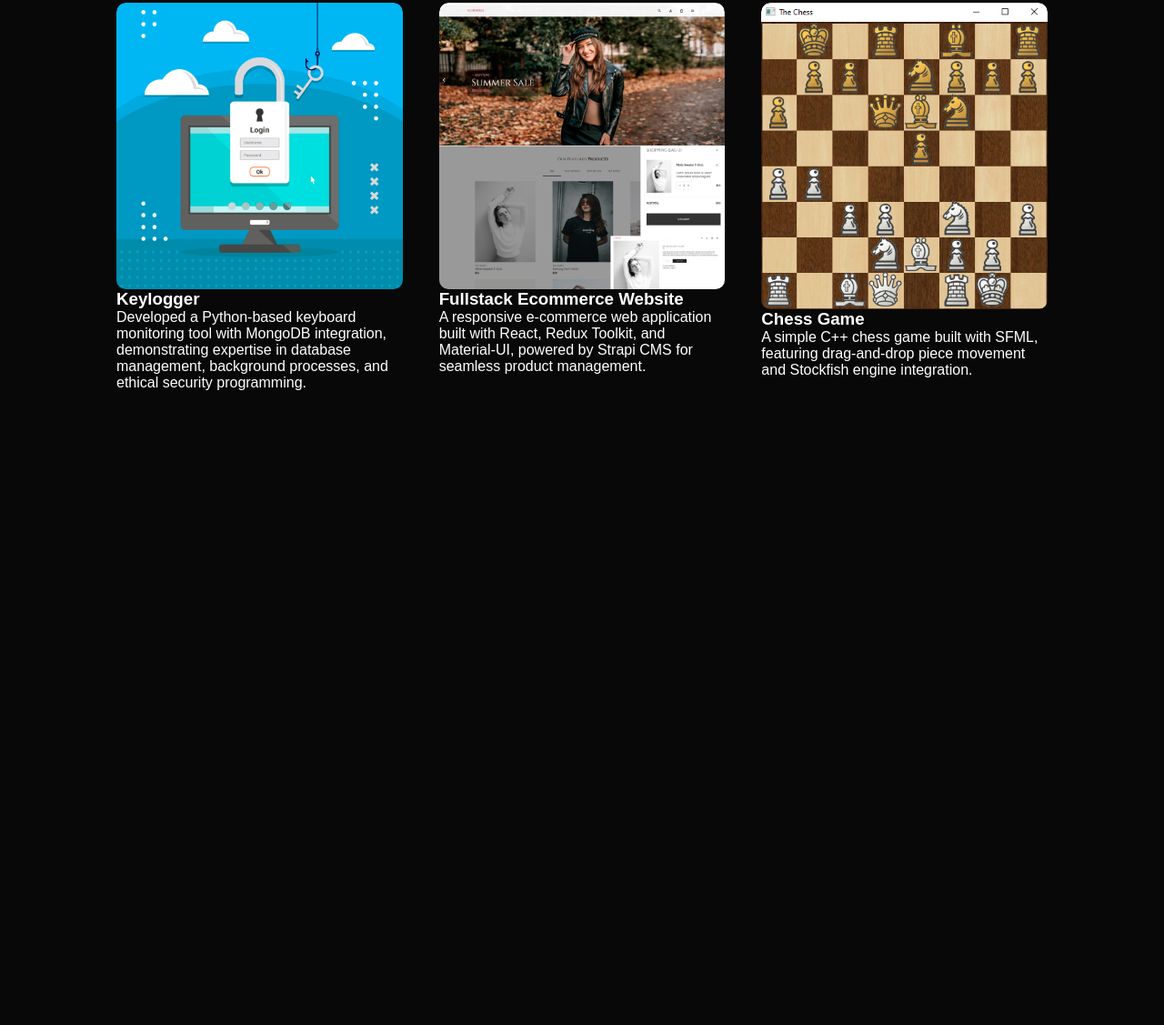
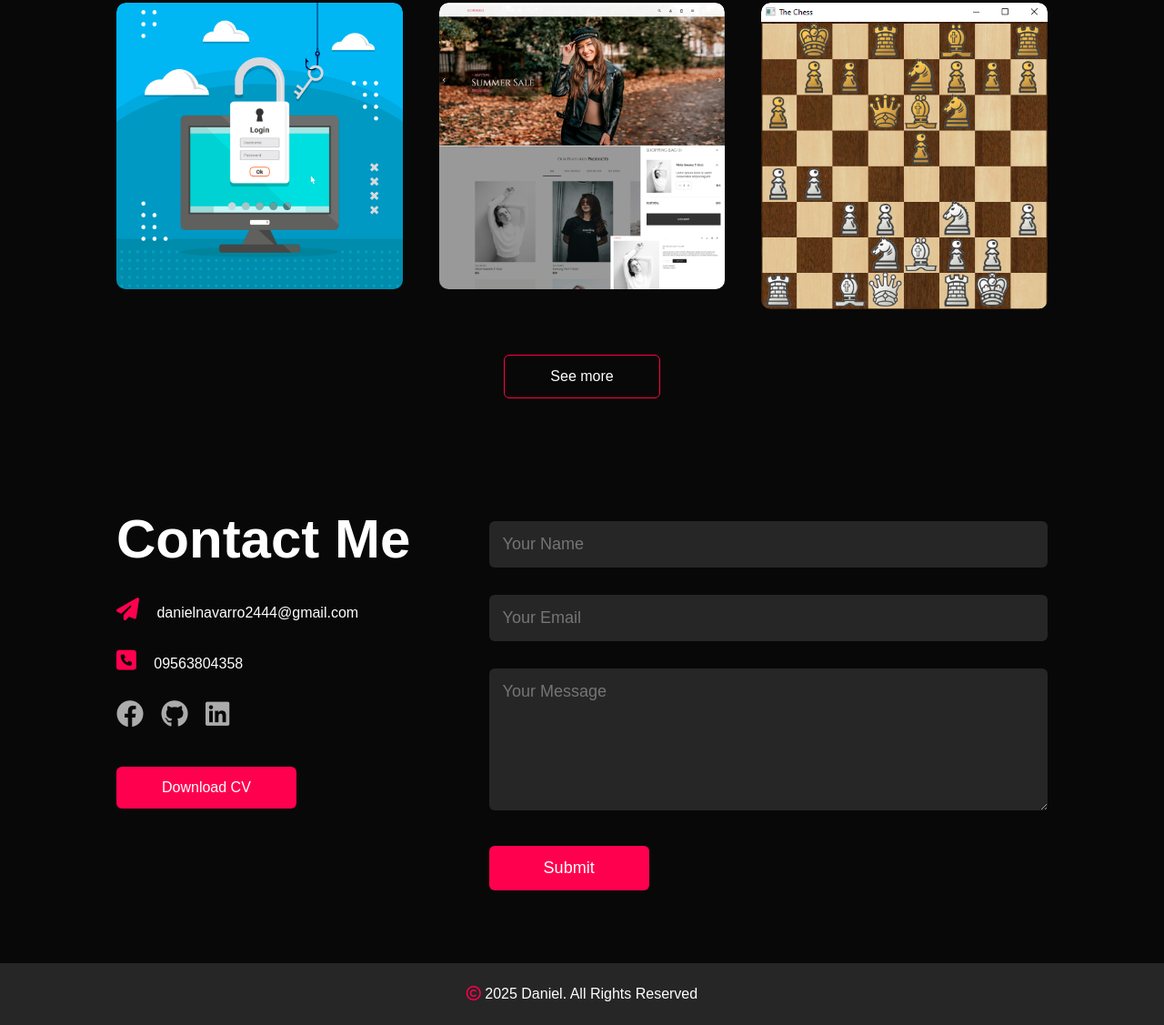
Before and after one commit to DJNavz1423/Portfolio, a plain HTML site: page PORT/HTML/index.html in a window 1280 px wide. Shown: the part 1701-2828 px from the top of the page at 91% size. Before the commit the page ends 2191 px from the top, so only its background shows below. Drawn offline with nearby package versions, Linux system fonts and the light colour scheme.

Commit message:
update commit

```diff
--- a/PORT/CSS/index.css
+++ b/PORT/CSS/index.css
@@ -64,7 +64,7 @@ nav ul li a::after{
   position: absolute;
   left: 0;
   bottom: -6px;
-  transition: 0.5s;
+  transition: 0.5s ease;
 }
 
 nav ul li a:hover::after{
@@ -147,7 +147,7 @@ nav ul li a:hover::after{
   position: absolute;
   left: 0;
   bottom: -8px;
-  transition: 0.5s;
+  transition: 0.5s ease;
 }
 .tab-links.active-link::after{
   width: 50%;
@@ -190,4 +190,160 @@ nav ul li a:hover::after{
   width: 100%;
   border-radius: 10px;
   display: block;
+  transition: transform 0.5s ease;
 }
+
+.layer{
+  width: 100%;
+  height: 0;
+  background: linear-gradient(rgba(0,0,0,0.6), #ff004f);
+  border-radius: 10px;
+  position: absolute;
+  left: 0;
+  bottom: 0;
+  overflow: hidden;
+  display: flex;
+  align-items: center;
+  justify-content: center;
+  flex-direction: column;
+  padding: 0 40px;
+  text-align: center;
+  font-size: 14px;
+  transition: height 0.5s ease;
+}
+.layer h3{
+  font-weight: 500;
+  margin-bottom: 20px;
+}
+.layer a{
+  margin-top: 20px;
+  color: #ff004f;
+  text-decoration: none;
+  font-size: 18px;
+  line-height: 60px;
+  background: #fff;
+  width: 60px;
+  height: 60px;
+  border-radius: 50%;
+  text-align: center;
+}
+.work:hover img{
+  transform: scale(1.1);
+}
+.work:hover .layer{
+  height: 100%;
+}
+
+.btn{
+  display: block;
+  margin: 50px auto;
+  width: fit-content;
+  border: 1px solid #ff004f;
+  padding: 14px 50px;
+  border-radius: 6px;
+  text-decoration: none;
+  color: #fff;
+  transition: background 0.5s ease;
+}
+.btn:hover{
+  background: #ff004f;
+}
+
+
+/************** contact section *************/
+.contact-left{
+  flex-basis: 35%;
+}
+
+.contact-left p{
+  margin-top: 30px;
+}
+.contact-left p i{
+  color: #ff004f;
+  margin-right: 15px;
+  font-size: 25px;
+}
+
+.social-icons{
+  margin-top: 30px;
+}
+.social-icons a{
+  text-decoration: none;
+  font-size: 30px;
+  margin-right: 15px;
+  color: #ababab;
+  display: inline-block;
+  transition: all 0.3s ease;
+}
+.social-icons a:hover{
+  color: #ff004f;
+  transform: translateY(-5px);
+}
+
+.btn.btn2{
+  display: inline-block;
+  background: #ff004f;
+  margin-top: 40px;
+  border: none;
+  transition: all 0.5s ease;
+}
+.btn.btn2:hover{
+  background: #fff;
+  color: #080808;
+}
+
+.contact-right{
+  flex-basis: 60%;
+}
+
+.contact-right form{
+  width: 100%;
+}
+form input, form textarea{
+  width: 100%;
+  border: 0;
+  outline: none;
+  background: #262626;
+  padding: 15px;
+  margin: 15px 0;
+  color: #fff;
+  font-size: 18px;
+  border-radius: 6px;
+}
+form .btn.btn2{
+  padding: 14px 60px;
+  font-size: 18px;
+  margin-top: 20px;
+  cursor: pointer;
+}
+
+.copyright{
+  width: 100%;
+  text-align: center;
+  padding: 25px 0;
+  background: #262626;
+  font-weight: 300;
+  margin-top: 20px;
+}
+.copyright i{
+  color: #ff004f;
+}
+
+
+/**** responsive section *******/
+
+/*** for small screens **/
+@media only screen and (max-width: 600px){
+  #header{
+    background-position: 140px 60%;
+    background-size: 90%;
+  }
+
+  .header-text{
+    margin-top: 100%;
+    font-size: 16px;
+  }
+  .header-text h1{
+    font-size: 30px;
+  }
+}
--- a/PORT/HTML/index.html
+++ b/PORT/HTML/index.html
@@ -4,6 +4,8 @@
     <meta charset="UTF-8">
     <meta name="viewport" content="width=device-width, initial-scale=1.0">
     <link rel="stylesheet" href="../CSS/index.css">
+    <link rel="stylesheet" href="https://cdnjs.cloudflare.com/ajax/libs/font-awesome/6.4.2/css/all.min.css">
+
     <title>Portfolio Website</title>
 </head>
 
@@ -80,6 +82,7 @@
                     <div class="layer">
                         <h3>Keylogger</h3>
                         <p> Developed a Python-based keyboard monitoring tool with MongoDB integration, demonstrating expertise in database management, background processes, and ethical security programming.</p>
+                        <a href=""><i class="fa-solid fa-up-right-from-square"></i></a>
                     </div>
                 </div>
 
@@ -93,6 +96,7 @@
                     <div class="layer">
                         <h3>Fullstack Ecommerce Website</h3>
                         <p>A responsive e-commerce web application built with React, Redux Toolkit, and Material-UI, powered by Strapi CMS for seamless product management.</p>
+                        <a href=""><i class="fa-solid fa-up-right-from-square"></i></a>
                     </div>
                 </div>
 
@@ -106,13 +110,48 @@
                     <div class="layer">
                         <h3>Chess Game</h3>
                         <p>A simple C++ chess game built with SFML, featuring drag-and-drop piece movement and Stockfish engine integration.</p>
+                        <a href=""><i class="fa-solid fa-up-right-from-square"></i></a>
                     </div>
                 </div>
             </div>
+            <a href="" class="btn">See more</a>
         </div>
     </div>
 
+
+    <!-- ----------   Contact  -------------     -->
+    <div id="contact">
+        <div class="container">
+            <div class="row">
+                <div class="contact-left">
+                    <h1 class="sub-title">Contact Me</h1>
+                    <p><i class="fa-solid fa-paper-plane"></i> danielnavarro2444@gmail.com</p>
+                    <p><i class="fa-solid fa-square-phone"></i> 09563804358</p>
+
+                    <div class="social-icons">
+                        <a href=""><i class="fa-brands fa-facebook"></i></a>
+                        <a href=""><i class="fa-brands fa-github"></i></a>
+                        <a href=""><i class="fa-brands fa-linkedin"></i></a>
+                    </div>
+
+                    <a href="" download class="btn btn2">Download CV</a>
+                </div>
+
+                <div class="contact-right">
+                    <form action="">
+                        <input type="text" name="Name" placeholder="Your Name" required>
+                        <input type="email" name="Email" placeholder="Your Email" required>
+                        <textarea name="Message" rows="6" placeholder="Your Message"></textarea>
+                        <button type="submit" class="btn btn2">Submit</button>
+                    </form>
+                </div>
+            </div>
+        </div>
+        <div class="copyright">
+            <p><i class="fa-regular fa-copyright"></i> 2025 Daniel. All Rights Reserved</p>
+        </div>
     </div>
+
 
     <script src="https://unpkg.com/typed.js@2.1.0/dist/typed.umd.js"></script>
     <script src="../JS/typewriter.js"></script>
```
